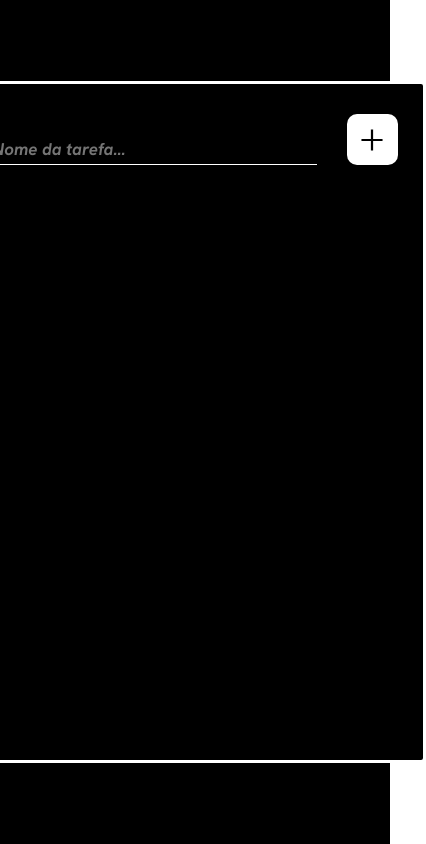
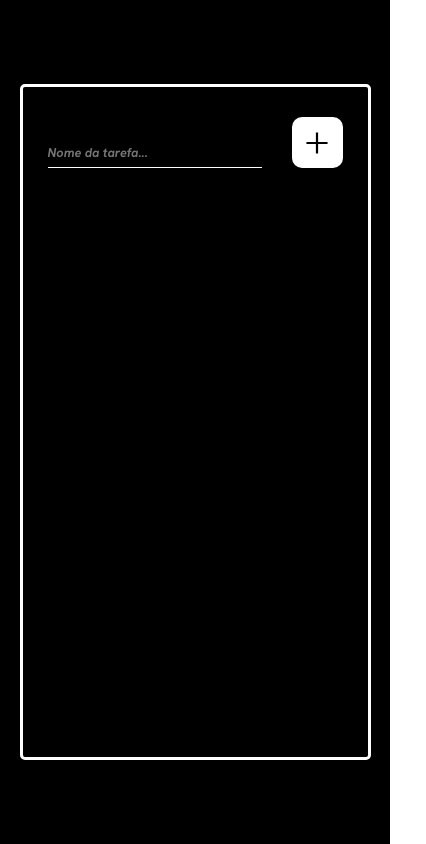
Before and after one commit to Bruno-Camargo-V3ktor/SimpleManagerTask-LocalStorage, a React (Create React App) app: page / in a window 390 px wide. Shown: the whole page, 426 px wide, since content can reach past the window. Built offline with nearby package versions, Linux system fonts and the light colour scheme.

Commit message:
Adição: Responsividade para dispositives moveis

```diff
--- a/src/styles/App.css
+++ b/src/styles/App.css
@@ -7,5 +7,7 @@
 
   background-color: black;
   text-align: center;
-  min-height: 100vh;
+
+  width: 100%;
+  height: 100dvh;
 }
--- a/src/styles/Card.css
+++ b/src/styles/Card.css
@@ -20,3 +20,15 @@
     display: flex;
     flex: 1;
 }
+
+@media ( max-width: 460px ) {
+
+    html {
+        font-size: 80%;
+    }
+
+    .CardContainer {
+        min-width: 90vw;
+        min-height: 100%;
+    }
+}
--- a/src/styles/Todo.css
+++ b/src/styles/Todo.css
@@ -25,7 +25,7 @@
 }
 
 .Todo h2 {
-    font-size: 18px;
+    font-size: 1.125rem;
     font-weight: bold;
     font-family: Hanken Grotesk;
 
@@ -61,7 +61,7 @@
 
 .calendarContainer span {
 
-    font-size: 15px;
+    font-size: 1rem;
     font-family: Hanken Grotesk;
     text-align: center;
     color: white;
--- a/src/styles/TodoList.css
+++ b/src/styles/TodoList.css
@@ -27,7 +27,7 @@
 
     font-family: Hanken Grotesk;
     font-style: italic;
-    font-size: 17px;
+    font-size: 1rem;
     font-weight: bold;
 
     transition: border-bottom 0.1s;
@@ -65,8 +65,8 @@
     flex-direction: column;
     flex: 1;
 
-    min-height: calc( 614px - 130px );
-    max-height: calc( 80vh - 130px );
+    min-height: calc( 614px - 135px );
+    max-height: calc( 80vh - 135px );
     margin-top: 50px;
 
     justify-content: flex-start;
@@ -95,3 +95,11 @@
 .ListUnfinished:empty {
     margin-bottom: 10px;
 }
+
+@media ( max-width: 460px ) {
+
+    .ListContainer {
+        min-height: calc( 100% - 200px );
+    }
+
+}
--- a/src/styles/index.css
+++ b/src/styles/index.css
@@ -1,10 +1,10 @@
 * {
   margin: 0;
   padding: 0;
+  box-sizing: border-box;
 }
 
 body {
-  box-sizing: border-box;
   margin: 0;
   font-family: -apple-system, BlinkMacSystemFont, 'Segoe UI', 'Roboto', 'Oxygen',
     'Ubuntu', 'Cantarell', 'Fira Sans', 'Droid Sans', 'Helvetica Neue',
@@ -13,6 +13,7 @@ body {
   -moz-osx-font-smoothing: grayscale;
 
   overflow-y: hidden;
+  overflow-x: hidden;
 }
 
 code {
```
